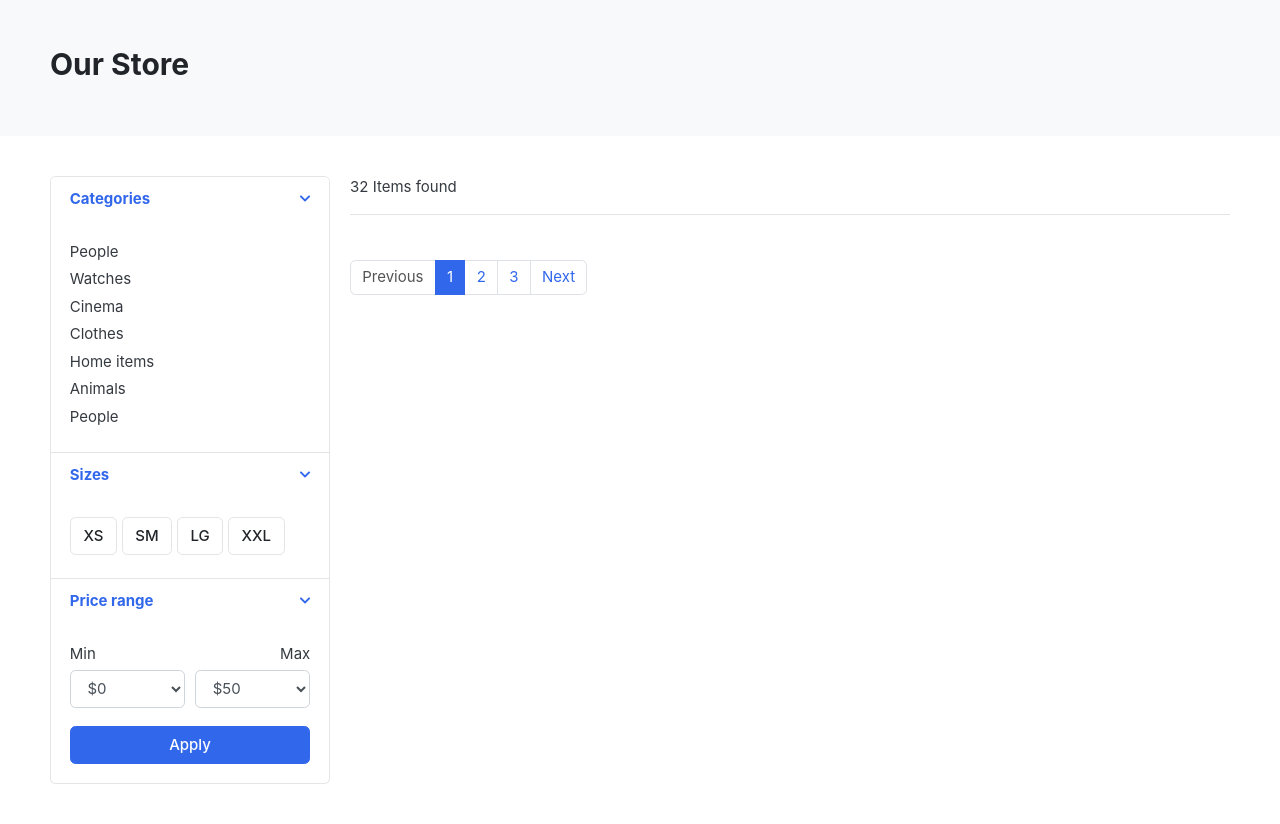
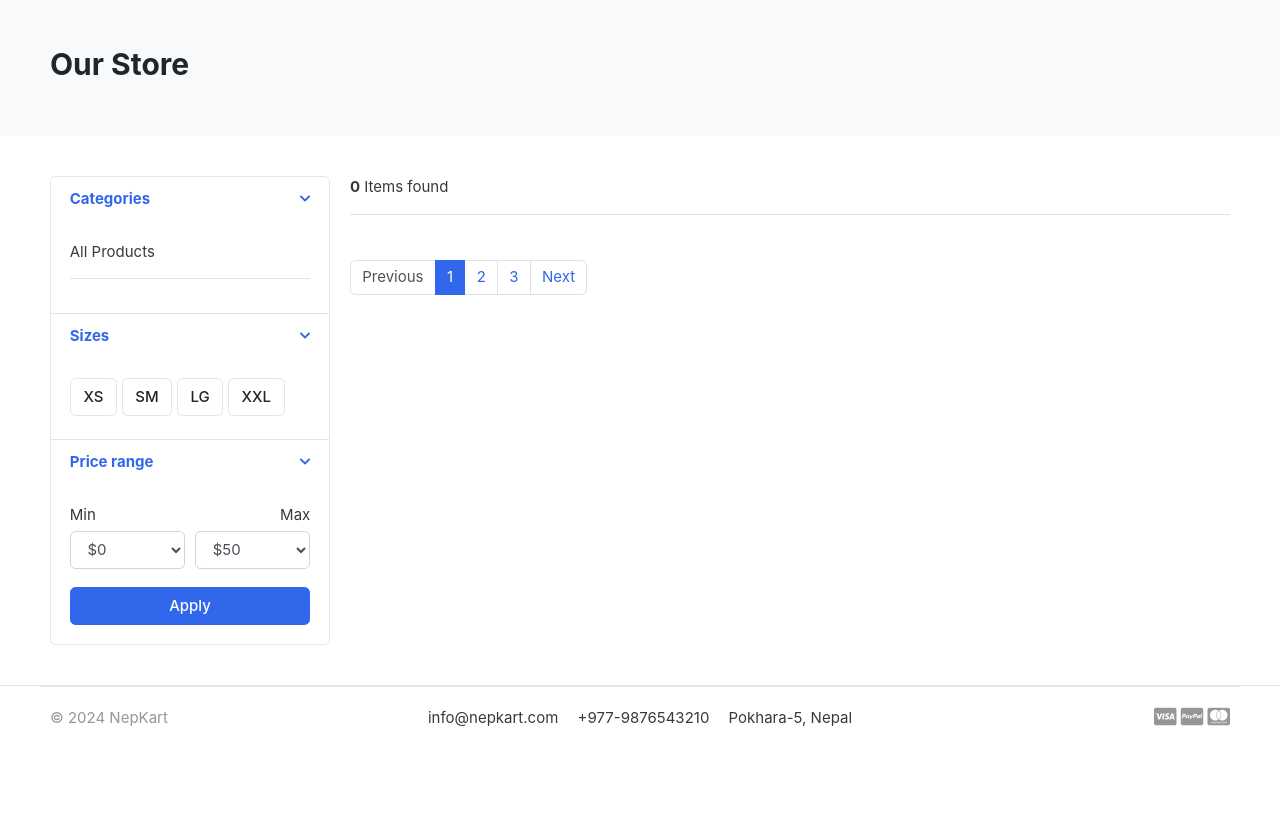
Before and after one commit to manoramsubedi/Ecommerce-Django, a Django app: page /store/ in a window 1280 px wide. Shown: the part 118-942 px from the top of the page. After the commit the page ends 844 px from the top, so only its background shows below. Run offline with Django 5.2, Linux system fonts and the light colour scheme; data that the repository does not hold is empty; some libraries are stand-ins or nearby versions; some web fonts are replaced.

Commit message:
store+categories added

```diff
--- /dev/null
+++ b/category/context_processors.py
@@ -0,0 +1,6 @@
+from .models import Category
+
+
+def category_links(request):
+    links = Category.objects.all()
+    return dict(links=links)
--- a/category/models.py
+++ b/category/models.py
@@ -1,4 +1,5 @@
 from django.db import models
+from django.urls import reverse
 
 # Create your models here.
 
@@ -8,10 +9,12 @@ class Category(models.Model):
     description = models.TextField(blank=True)
     cat_image = models.ImageField(upload_to='photos/category', blank=True)
 
-
     class Meta:
         verbose_name = 'category'
         verbose_name_plural = 'categories'
 
+    def get_url(self):
+        return reverse('product_by_category', args=[self.slug])
+
     def __str__(self):
         return self.category_name
--- a/category/views.py
+++ b/category/views.py
@@ -1,3 +1,4 @@
 from django.shortcuts import render
+from .models import Category
 
 # Create your views here.
--- a/ecommerce/settings.py
+++ b/ecommerce/settings.py
@@ -69,6 +69,7 @@ TEMPLATES = [
                 'django.template.context_processors.request',
                 'django.contrib.auth.context_processors.auth',
                 'django.contrib.messages.context_processors.messages',
+                'category.context_processors.category_links',
             ],
         },
     },
--- a/nepkart/templates/nepkart/home.html
+++ b/nepkart/templates/nepkart/home.html
@@ -22,7 +22,7 @@
 <header class="section-heading">
 	<a href="./store.html" class="btn btn-outline-primary float-right">See all</a>
 	<h3 class="section-title">Popular products</h3>
-</header><!-- sect-heading -->
+</header>
 
 
 <div class="row">
@@ -37,9 +37,9 @@
 		</div>
 	</div>
 	{% endfor %}
-</div> <!-- row.// -->
+</div>
 
-</div><!-- container // -->
+</div>
 </section>
 
 {% endblock %}
--- a/store/models.py
+++ b/store/models.py
@@ -10,7 +10,9 @@ class Product(models.Model):
     image = models.ImageField(upload_to='photos/product')
     stock = models.IntegerField(null=True)
     is_availiable = models.BooleanField(default=True)
+
     category = models.ForeignKey(Category, on_delete=models.CASCADE, null=True)
+
     created_date = models.DateTimeField(auto_now_add=True, null=True)
     modified_date = models.DateTimeField(auto_now_add=True, null=True)
 
--- a/store/templates/store/store.html
+++ b/store/templates/store/store.html
@@ -18,7 +18,7 @@
 <div class="card">
 	<article class="filter-group">
 		<header class="card-header">
-			<a href="#" data-toggle="collapse" data-target="#collapse_1" aria-expanded="true" class="">
+			<a href="{% url "home" %}" data-toggle="collapse" data-target="#collapse_1" aria-expanded="true" class="">
 				<i class="icon-control fa fa-chevron-down"></i>
 				<h6 class="title">Categories</h6>
 			</a>
@@ -27,13 +27,12 @@
 			<div class="card-body">
 
 				<ul class="list-menu">
-				<li><a href="#">People  </a></li>
-				<li><a href="#">Watches </a></li>
-				<li><a href="#">Cinema  </a></li>
-				<li><a href="#">Clothes  </a></li>
-				<li><a href="#">Home items </a></li>
-				<li><a href="#">Animals</a></li>
-				<li><a href="#">People </a></li>
+					<li><a href="{% url 'store' %}">All Products</a></li>
+					<hr>
+
+					{% for category in links %}
+						<li><a href="{{ catrgory.get_url }}">{{ category.category_name }}</a></li>
+					{% endfor %}
 				</ul>
 
 			</div> <!-- card-body.// -->
@@ -120,7 +119,7 @@
 
 <header class="border-bottom mb-4 pb-3">
 		<div class="form-inline">
-			<span class="mr-md-auto">32 Items found </span>
+			<span class="mr-md-auto"><b>{{ product_count }}</b> Items found </span>
 
 		</div>
 </header><!-- sect-heading -->
@@ -136,7 +135,7 @@
                 </div>
                 <figcaption class="info-wrap">
                     <div class="fix-height">
-                        <a href="./product-detail.html" class="title">Great item name goes here</a>
+                        <a href="./product-detail.html" class="title">{{ product.product_name }}</a>
                         <div class="price-wrap mt-2">
                             <span class="price">Rs {{product.price}}</span>
                             <del class="price-old">Rs 3400</del>
--- a/store/urls.py
+++ b/store/urls.py
@@ -2,5 +2,6 @@ from django.urls import path
 from . import views
 
 urlpatterns = [
-    path('', views.store, name="store")
+    path('', views.store, name="store"),
+    path('<slug:slug>/', views.store, name='product_by_category')
 ]
--- a/store/views.py
+++ b/store/views.py
@@ -1,9 +1,22 @@
-from django.shortcuts import render
+from django.shortcuts import render, get_object_or_404
 from .models import Product
+from category.models import Category
 
 # Create your views here.
-def store(request):
-    products = Product.objects.all().filter(is_availiable=True)
-    context = {"products":products}
+def store(request, slug=None):
+    categories = None
+    products = None
 
+    if slug != None:
+        categories = get_object_or_404(Category, slug=slug)
+        products = Product.objects.filter(category=categories, is_availiable=True)
+        product_count = products.count()
+
+    # if there's no slug passed
+    else:
+        products = Product.objects.all().filter(is_availiable=True)
+        product_count = products.count()
+
+
+    context = {"products":products, "product_count":product_count}
     return render(request, 'store/store.html', context)
--- a/templates/navbar.html
+++ b/templates/navbar.html
@@ -28,7 +28,7 @@
         <div class="container">
     <div class="row align-items-center">
         <div class="col-lg-2 col-md-3 col-6">
-            <a href="./" class="brand-wrap">
+            <a href="#" class="brand-wrap">
                 <img class="logo" src="{% static "images/logo.png" %}">
             </a>
         </div>
@@ -38,12 +38,11 @@
                     <i class="fa fa-bars"></i> All category
                 </button>
                 <div class="dropdown-menu">
-                    <a class="dropdown-item" href="#">Machinery / Mechanical Parts / Tools </a>
-                    <a class="dropdown-item" href="#">Consumer Electronics / Home Appliances </a>
-                    <a class="dropdown-item" href="#">Auto / Transportation</a>
-                    <a class="dropdown-item" href="#">Apparel / Textiles / Timepieces </a>
-                    <a class="dropdown-item" href="#">Home & Garden / Construction / Lights </a>
-                    <a class="dropdown-item" href="#">Beauty & Personal Care / Health </a>
+                    <li><a class="dropdown-item" href="{% url 'store' %}">All Products</a></li>
+                    <hr>
+                    {% for category in links %}
+                        <a class="dropdown-item" href="{{ category.get_url }}">{{ category.category_name }}</a>
+                    {% endfor %}
                 </div>
             </div>
         </div>
```
